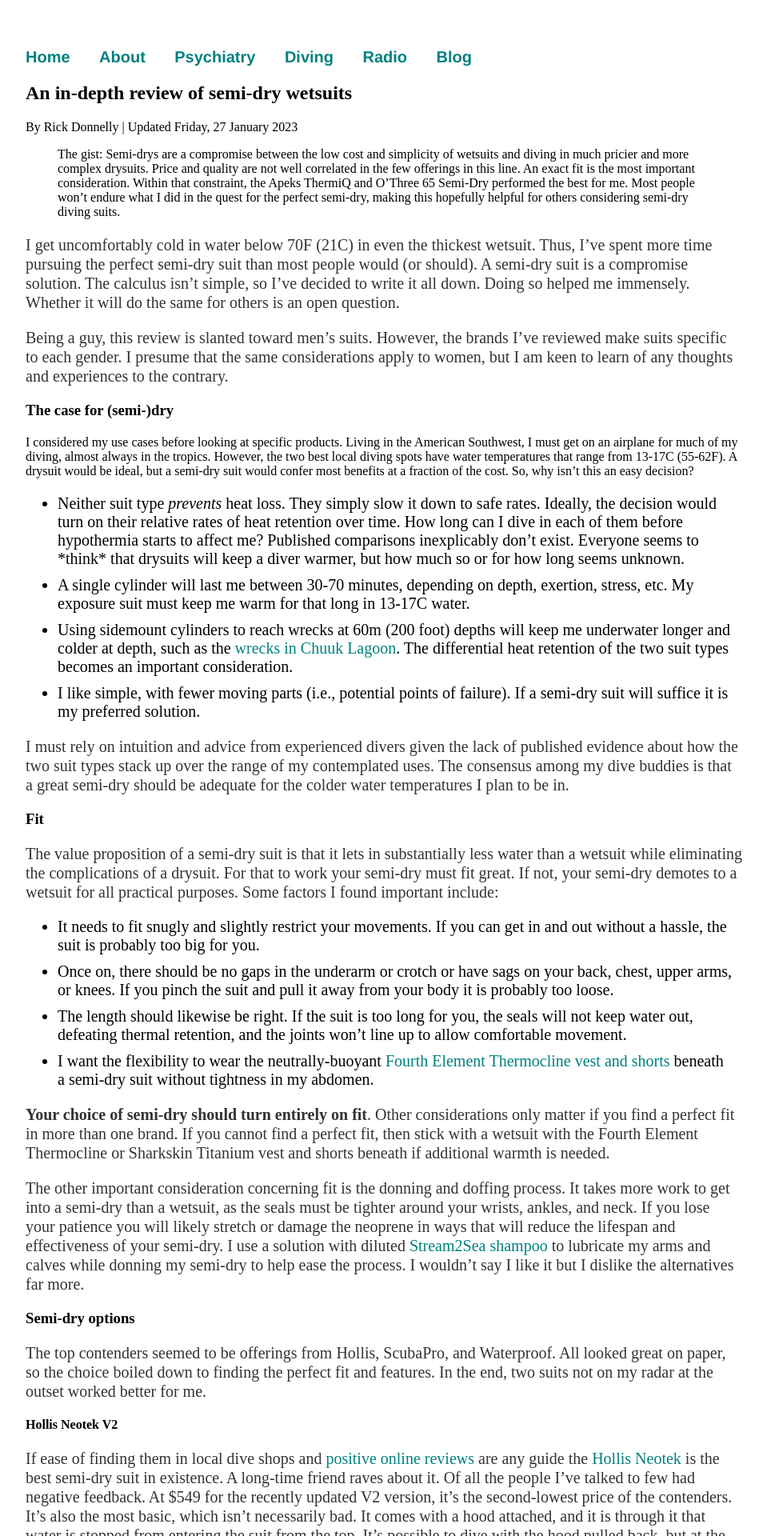
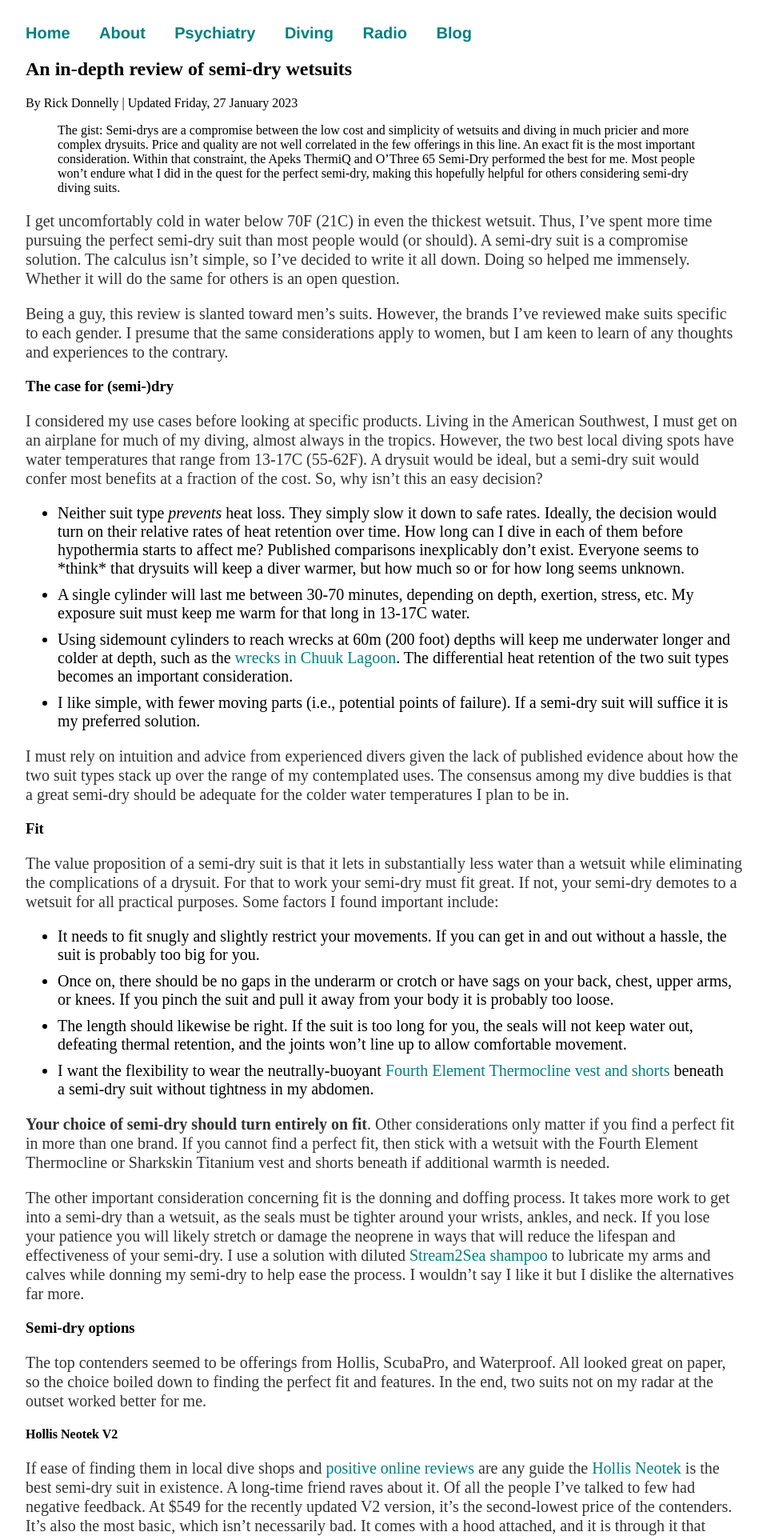
Before and after one commit to rickdonnelly/rickdonnelly.github.io, a Jekyll site: the page built from diving/semidrys-indepth.html, in a window 1280 px wide. Shown: the top 1920 px of the page at 80% size, without its empty margins (160-1119 px from the left). Built offline with Jekyll 4.4.1, drawn with Linux system fonts in a browser that asks for light colours; some of the changed text lies outside the part shown.

Commit message:
Minor formatting updates for mobile browsers

```diff
--- a/_layouts/default.html
+++ b/_layouts/default.html
@@ -21,8 +21,8 @@
 			{{ content }}
 
 			</div><!-- /.container -->
-			<footer>
-	    		<a rel="license" href="http://creativecommons.org/licenses/by-nc-nd/4.0/"><img alt="Creative Commons License" style="border-width:0" src="https://i.creativecommons.org/l/by-nc-nd/4.0/80x15.png" /></a><br />This work is licensed under a <a rel="license" href="http://creativecommons.org/licenses/by-nc-nd/4.0/">Creative Commons Attribution-NonCommercial-NoDerivatives 4.0 International License</a>.
+			<footer style="margin-top:.75cm;">
+				<a rel="license" href="http://creativecommons.org/licenses/by-nc-nd/4.0/"><img alt="Creative Commons License" style="border-width:0" src="https://i.creativecommons.org/l/by-nc-nd/4.0/80x15.png" /></a><br />This work is licensed under a <a rel="license" href="http://creativecommons.org/licenses/by-nc-nd/4.0/">Creative Commons Attribution-NonCommercial-NoDerivatives 4.0 International License</a>.
 			</footer>
 		</body>
 	</html>
--- a/css/main.css
+++ b/css/main.css
@@ -1,5 +1,5 @@
 body {
-    margin: 60px auto;
+    margin: 30px auto;
     width: 70%;
 }
 nav ul, footer ul {
--- a/diving/semidrys-indepth.html
+++ b/diving/semidrys-indepth.html
@@ -7,7 +7,7 @@
   <h2>An in-depth review of semi-dry wetsuits</h2>
   <font size=small>By Rick Donnelly | Updated Friday, 27 January 2023</font>
 
-  <blockquote style=” border: 2px solid Tan; padding: 16px; background-color: BlancedAlmond;”>The gist: Semi-drys are a compromise between the low cost and simplicity of wetsuits and diving in much pricier and more complex drysuits. Price and quality are not well correlated in the few offerings in this line. An exact fit is the most important consideration. Within that constraint, the Apeks ThermiQ and O’Three 65 Semi-Dry performed the best for me. Most people won’t endure what I did in the quest for the perfect semi-dry, making this hopefully helpful for others considering semi-dry diving suits.</blockquote>
+  <blockquote style=”border: 2px solid Tan; padding: 16px; background-color: BlancedAlmond;”>The gist: Semi-drys are a compromise between the low cost and simplicity of wetsuits and diving in much pricier and more complex drysuits. Price and quality are not well correlated in the few offerings in this line. An exact fit is the most important consideration. Within that constraint, the Apeks ThermiQ and O’Three 65 Semi-Dry performed the best for me. Most people won’t endure what I did in the quest for the perfect semi-dry, making this hopefully helpful for others considering semi-dry diving suits.</blockquote>
 
   <p>I get uncomfortably cold in water below 70F (21C) in even the thickest wetsuit. Thus, I’ve spent more time pursuing the perfect semi-dry suit than most people would (or should). A semi-dry suit is a compromise solution. The calculus isn’t simple, so I’ve decided to write it all down. Doing so helped me immensely. Whether it will do the same for others is an open question.</p>
 
@@ -15,7 +15,7 @@
 
   <h3>The case for (semi-)dry</h3>
 
-  </p>I considered my use cases before looking at specific products. Living in the American Southwest, I must get on an airplane for much of my diving, almost always in the tropics. However, the two best local diving spots have water temperatures that range from 13-17C (55-62F). A drysuit would be ideal, but a semi-dry suit would confer most benefits at a fraction of the cost. So, why isn’t this an easy decision?</p>
+  <p>I considered my use cases before looking at specific products. Living in the American Southwest, I must get on an airplane for much of my diving, almost always in the tropics. However, the two best local diving spots have water temperatures that range from 13-17C (55-62F). A drysuit would be ideal, but a semi-dry suit would confer most benefits at a fraction of the cost. So, why isn’t this an easy decision?</p>
 
   <ul>
     <li>Neither suit type <i>prevents</i> heat loss. They simply slow it down to safe rates. Ideally, the decision would turn on their relative rates of heat retention over time. How long can I dive in each of them before hypothermia starts to affect me? Published comparisons inexplicably don’t exist. Everyone seems to *think* that drysuits will keep a diver warmer, but how much so or for how long seems unknown.</li>
@@ -61,7 +61,7 @@
 
   <h4>ScubaPro Nova Scotia</h4>
 
-  The <a href= “http://beta.scubapro.com/en-US/USA/divewear/wetsuits/products/novascotia-6mm.aspx”>ScubaPro Nova Scotia</a> is a back-zippered 7.5mm semi-dry suit without an attached hood. It has zippered ankles and wrists with underlying cuffs, allowing a better seal around gloves and boots than possible with the Neotek. It only has one zippered thigh pocket that sticks out too far for sidemount divers and is too small to hold what most technical divers with backmount cylinders want to carry. I need to cut the pocket off and use tech diving shorts to carry gear. I was otherwise impressed with the workmanship, and the suit exudes quality. Like the Neotek, it has extra padding on the spine. And I really liked the metal YKK zipper. The double seals at the wrist, neck, and ankles allow you to tuck gloves, hood, and boots between the inner rubber seal and the neoprene shell, better blocking water from entering the suit.</p>
+  <p>The <a href= “http://beta.scubapro.com/en-US/USA/divewear/wetsuits/products/novascotia-6mm.aspx”>ScubaPro Nova Scotia</a> is a back-zippered 7.5mm semi-dry suit without an attached hood. It has zippered ankles and wrists with underlying cuffs, allowing a better seal around gloves and boots than possible with the Neotek. It only has one zippered thigh pocket that sticks out too far for sidemount divers and is too small to hold what most technical divers with backmount cylinders want to carry. I need to cut the pocket off and use tech diving shorts to carry gear. I was otherwise impressed with the workmanship, and the suit exudes quality. Like the Neotek, it has extra padding on the spine. And I really liked the metal YKK zipper. The double seals at the wrist, neck, and ankles allow you to tuck gloves, hood, and boots between the inner rubber seal and the neoprene shell, better blocking water from entering the suit.</p>
 
   <p>Bottom line: I don’t favor the back zipper across the shoulders. The Nova Scotia dropped off my list between that and the single large thigh pocket.</p>
 
@@ -89,7 +89,7 @@
 
   <h4>Apeks ThermiQ</h4>
 
-  <p>The <a href="https://us.apeksdiving.com/en/dive-wear/wetsuits/thermiq-adv.-jumpsuit-8%2F7mm-men-SU8160110MS.html">Apeks ThermiQ</a>] was a new product in 2021. It looks similar to the Hollis NeoTek V2 but costs more—-if you can find it anywhere in stock. Like the Neotek, it is 8mm thick in the abdomen and 7mm elsewhere. I was one of the lucky ones to find one of these in my size last year. I’ve only made two dives in it so far, so these are first impressions. At least for me, the hood/top goes on and comes off a lot easier than the Hollis Neotek V2. The suit seems a bit softer than the Neotek but not as much as I expected from pictures when Apeks announced it. It is supremely comfortable and fits me like a glove. I stayed dry inside to 25m, with very little water seeping in past the leg and arm dams. The dams don’t seem as thick as those on the Neotek, but they’ve held up so far. I’m more impressed than I thought I’d be, and if the next few dives are as happy as the first two, I’ll get rid of everything else except for the O’Three 65.</p>
+  <p>The <a href="https://us.apeksdiving.com/en/dive-wear/wetsuits/thermiq-adv.-jumpsuit-8%2F7mm-men-SU8160110MS.html">Apeks ThermiQ</a> was a new product in 2021. It looks similar to the Hollis NeoTek V2 but costs more—-if you can find it anywhere in stock. Like the Neotek, it is 8mm thick in the abdomen and 7mm elsewhere. I was one of the lucky ones to find one of these in my size last year. I’ve only made two dives in it so far, so these are first impressions. At least for me, the hood/top goes on and comes off a lot easier than the Hollis Neotek V2. The suit seems a bit softer than the Neotek but not as much as I expected from pictures when Apeks announced it. It is supremely comfortable and fits me like a glove. I stayed dry inside to 25m, with very little water seeping in past the leg and arm dams. The dams don’t seem as thick as those on the Neotek, but they’ve held up so far. I’m more impressed than I thought I’d be, and if the next few dives are as happy as the first two, I’ll get rid of everything else except for the O’Three 65.</p>
 
   <p>My only complaints about the ThermiQ so far are the inexplicable addition of a rod across the bottom of the thigh pocket flaps and the small zippered front pocket on the pockets flaps, which is large enough to hold keys or maybe a backup <a href= “https://eezycut.com/”>EEZYCUT Trilobite</a> line cutter. But otherwise, the small zippered pockets seem superfluous. If you’re into sidemount but unwilling to do surgery on your new ThermiQ to remove the pocket flap rods, then this is not the suit for you.</p>
 
```
